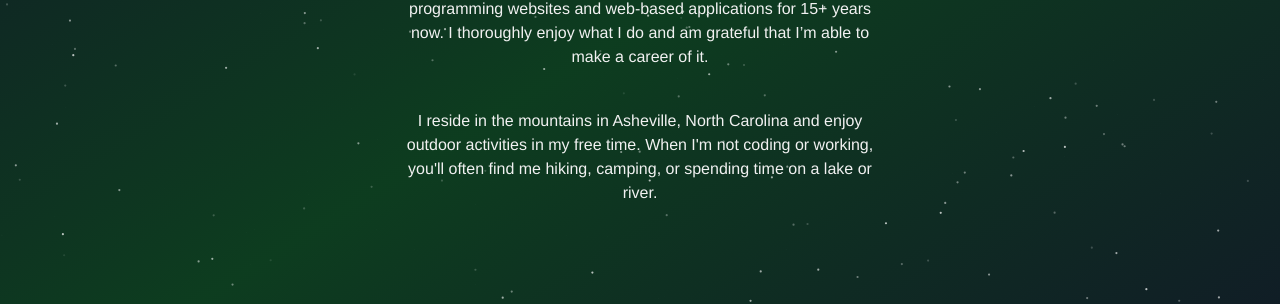
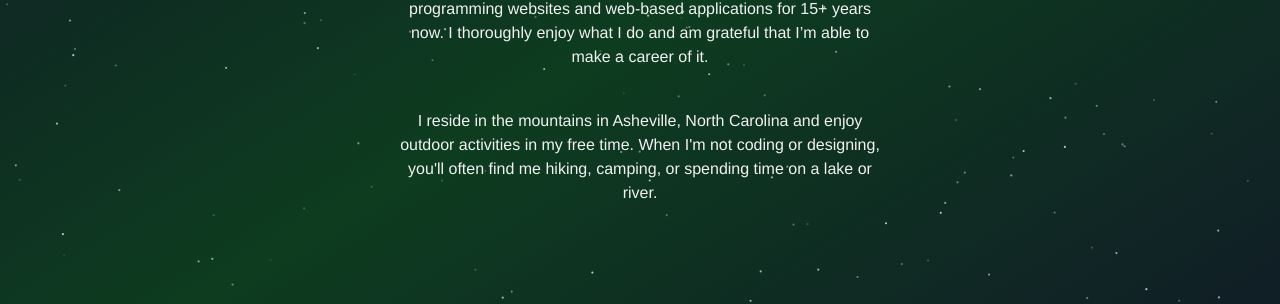
Before and after one commit to mhuebsch/myDevWebsite, a Next.js app: page /about in a window 1280 px wide. Shown: the part 375-679 px from the top of the page. Built offline with nearby package versions, Linux system fonts and the light colour scheme.

Commit message:
adjust about text

```diff
--- a/app/about/page.js
+++ b/app/about/page.js
@@ -16,9 +16,9 @@ const AboutPage = () => {
           </p>
           <p className="w-full sm:w-2/5 px-8 sm:px-0 text-center py-10">
             I reside in the mountains in Asheville, North Carolina and enjoy
-            outdoor activities in my free time. When I'm not coding or working,
-            you'll often find me hiking, camping, or spending time on a lake or
-            river.
+            outdoor activities in my free time. When I'm not coding or
+            designing, you'll often find me hiking, camping, or spending time on
+            a lake or river.
           </p>
         </div>
       </div>
```
